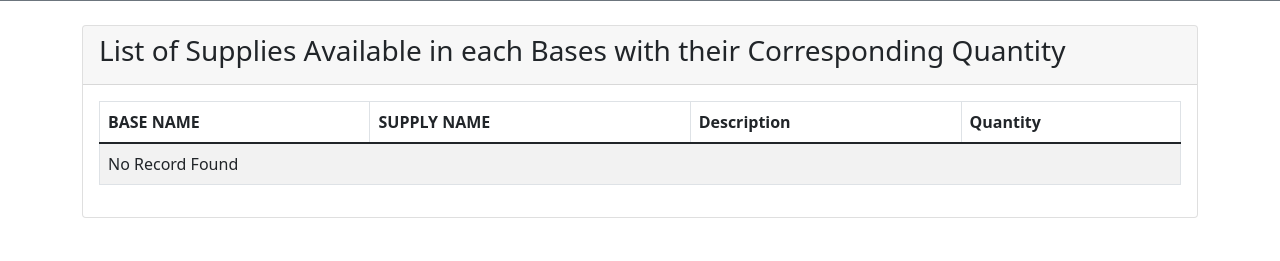
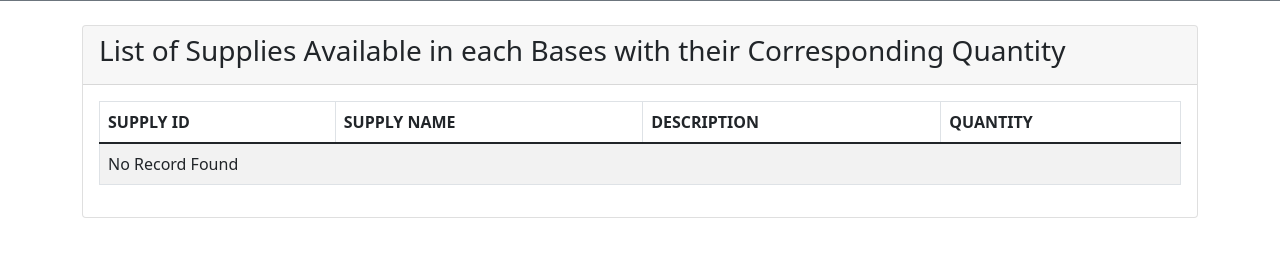
Before and after one commit to Raven1K/casestudy2, a PHP site: page /supplies.php in a window 1280 px wide. Shown: the part 347-608 px from the top of the page. Run offline with PHP 8.4, Linux system fonts and the light colour scheme; data that the repository does not hold is empty.

Commit message:
Update supplies.php

```diff
--- a/supplies.php
+++ b/supplies.php
@@ -30,10 +30,10 @@
                         <table class="table table-bordered table-striped">
                             <thead class="">
                                 <tr>
-                                    <th>BASE NAME</th>
+                                    <th>SUPPLY ID</th>
 				    <th>SUPPLY NAME</th>
-                                    <th>Description</th>
-                                    <th>Quantity</th>
+                                    <th>DESCRIPTION</th>
+                                    <th>QUANTITY</th>
                                 </tr>
                             </thead>
                             <tbody>
@@ -54,7 +54,7 @@
                                         {
                                             ?>
                                             <tr>
-                                                <td><?= $row->base_name; ?></td>
+                                                <td><?= $row->supply_id; ?></td>
                                                 <td><?= $row->name; ?></td>
 						<td><?= $row->description; ?></td>
                                                 <td><?= $row->quantity; ?></td>
```
